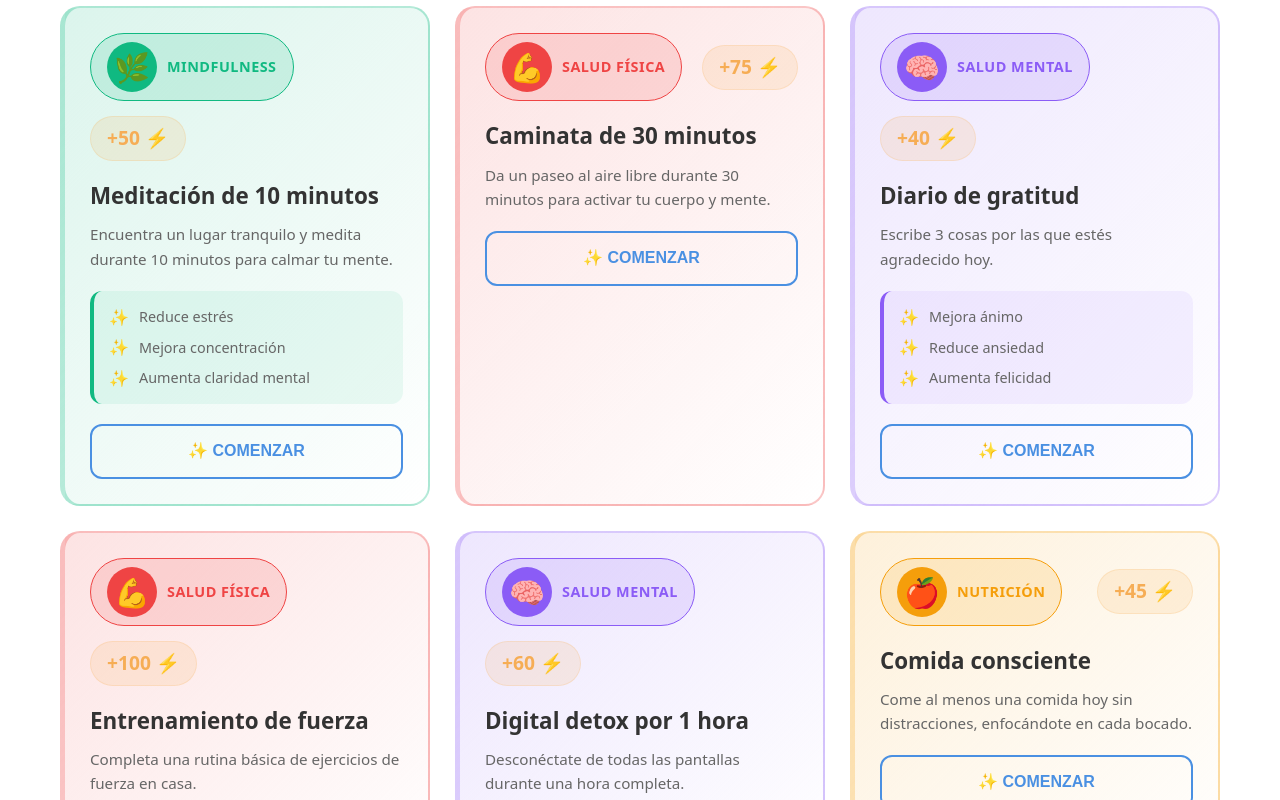
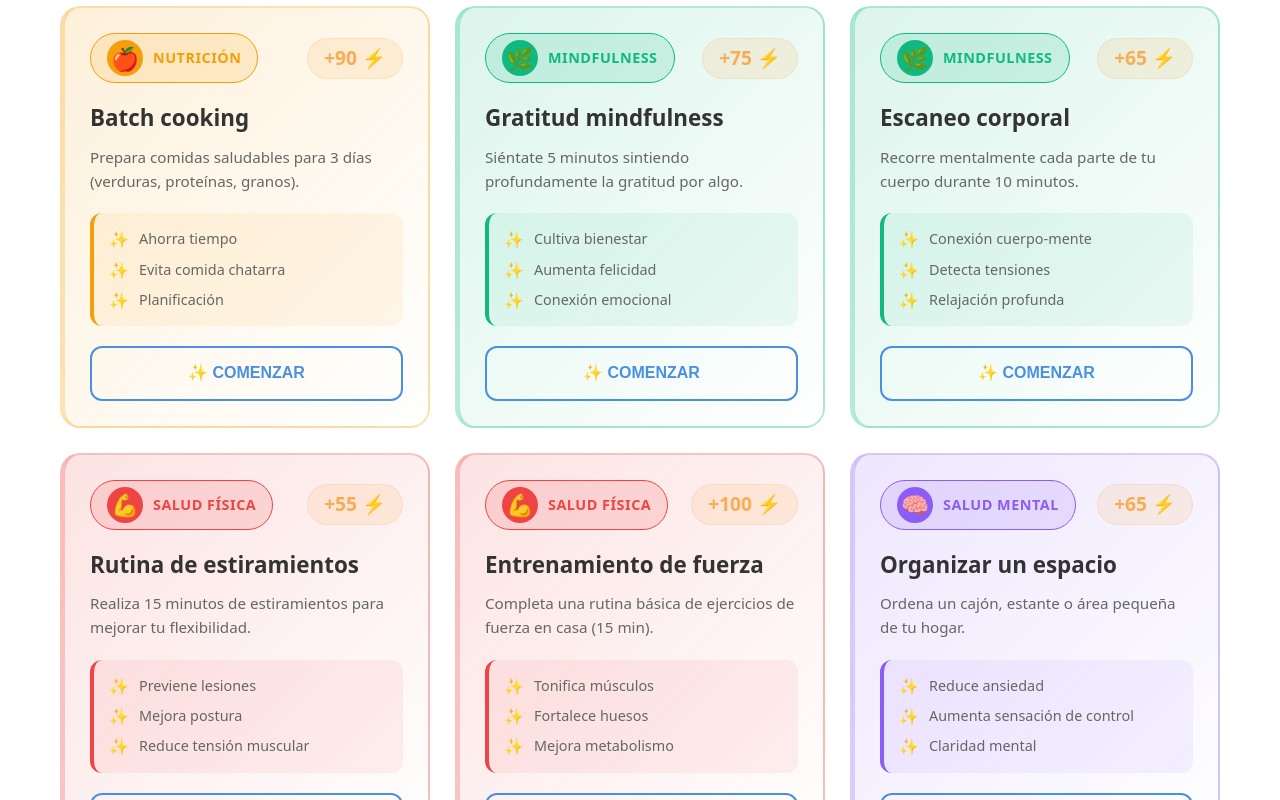
Before and after one commit to AncutaIorga/PearlyApp, an Angular app: page /challenges in a window 1280 px wide. Shown: the part 720-1520 px from the top of the page. Built offline with nearby package versions, Linux system fonts and the light colour scheme; sample sign-in values are in the browser's storage.

Commit message:
v 5.1.2 Pagina de retos arreglada y más retos añadidos

```diff
--- a/src/app/challenges/challenges.css
+++ b/src/app/challenges/challenges.css
@@ -397,24 +397,27 @@
   justify-content: space-between;
   align-items: center;
   margin-bottom: 20px;
-  flex-wrap: wrap;
-  gap: 15px;
+  width: 100%;
+  gap: 10px;
 }
 
 .status-left {
   display: flex;
   align-items: center;
   gap: 10px;
+  min-width: 0; /* Permitir que se encoja si es necesario */
+  flex: 1;
 }
 
-/* Categoría */
+/* Contenedor de categoría */
 .challenge-category-icon {
   display: flex;
   align-items: center;
   gap: 10px;
-  padding: 8px 16px;
+  padding: 6px 16px;
   border-radius: 50px;
   border: 1px solid;
+  white-space: nowrap;
 }
 
 /* Colores para el contenedor de categoría */
@@ -440,14 +443,15 @@
 
 /* Icono de categoría */
 .category-icon {
-  font-size: 1.8rem;
-  width: 50px;
-  height: 50px;
+  font-size: 1.4rem;
+  width: 36px;
+  height: 36px;
   display: flex;
   align-items: center;
   justify-content: center;
   border-radius: 50%;
   color: white;
+  flex-shrink: 0;
 }
 
 /* Colores para el icono */
@@ -493,23 +497,32 @@
   color: var(--category-nutrition) !important;
 }
 
+/* Puntos de energía - SIEMPRE A LA DERECHA */
 .challenge-points {
   font-size: 1.2rem;
   font-weight: 700;
   color: #f6ad55;
   background: rgba(246, 173, 85, 0.15);
-  padding: 8px 16px;
+  padding: 6px 16px;
   border-radius: 50px;
   white-space: nowrap;
   flex-shrink: 0;
   border: 1px solid rgba(246, 173, 85, 0.2);
+  margin-left: auto; /* FORZAR a la derecha */
+  text-align: center;
+  min-width: 80px; /* Ancho mínimo para consistencia */
+  display: inline-flex;
+  align-items: center;
+  justify-content: center;
 }
 
+/* Modo oscuro para puntos */
 [data-theme="dark"] .challenge-points {
   background: rgba(246, 173, 85, 0.25);
   color: #fbd38d;
   border-color: rgba(246, 173, 85, 0.3);
 }
+
 
 /* ===== CONTENIDO ===== */
 .challenge-title-simple {
@@ -1109,9 +1122,10 @@
 
 /* ===== RESPONSIVE ===== */
 @media (max-width: 768px) {
-  .challenges-page {
-    padding: 15px;
-    padding-top: 90px;
+  .challenge-status {
+    flex-direction: row; /* FORZAR a mantener fila */
+    flex-wrap: nowrap; /* NO permitir wrap */
+    gap: 8px;
   }
 
   .page-header {
@@ -1188,8 +1202,7 @@
   }
 
   .status-left {
-    width: 100%;
-    justify-content: space-between;
+    flex: 1;
   }
 
   .daily-tip {
@@ -1218,15 +1231,18 @@
 }
 
 @media (max-width: 480px) {
+  .challenge-status {
+    flex-wrap: wrap; /* Permitir wrap si no hay espacio */
+    gap: 10px;
+  }
   .status-left {
-    flex-direction: column;
-    align-items: flex-start;
-    gap: 8px;
+    width: 100%;
+    justify-content: flex-start;
   }
 
   .challenge-points {
-    font-size: 1.1rem;
-    padding: 5px 12px;
+    margin-left: 0;
+    width: auto;
   }
 
   .simple-filters {
--- a/src/app/challenges/challenges.html
+++ b/src/app/challenges/challenges.html
@@ -1,7 +1,6 @@
 <app-navbar></app-navbar>
 
 <div class="challenges-page">
-  <!-- Encabezado principal -->
   <!-- Encabezado principal -->
   <header class="page-header">
     <div class="header-main">
@@ -33,9 +32,7 @@
     <div class="balance-header">
       <div>
         <h2>Tu balance mente-cuerpo</h2>
-        <!-- Ya eliminado el texto de retos completados -->
       </div>
-      <!-- ELIMINÉ EL SCORE {{ wellnessScore }}/100 -->
     </div>
 
     <div class="balance-bars">
@@ -79,7 +76,7 @@
     <div
       *ngFor="let challenge of filteredChallenges"
       class="challenge-card-simple {{challenge.category}}"
-      [class.completed]="challenge.completed">
+      [class.completed]="challenge.completed === true">
 
       <!-- Categoría y puntos en la misma línea -->
       <div class="challenge-status">
@@ -110,11 +107,11 @@
       <!-- Botón de acción -->
       <button
         (click)="handleChallengeAction(challenge)"
-        [disabled]="challenge.completed"
+        [disabled]="challenge.completed === true"
         class="action-btn"
-        [class.completed-btn]="challenge.completed">
-          <span *ngIf="challenge.completed" class="btn-text">✅ COMPLETADO</span>
-          <span *ngIf="!challenge.completed" class="btn-text">✨ COMENZAR</span>
+        [class.completed-btn]="challenge.completed === true">
+          <span *ngIf="challenge.completed === true" class="btn-text">✅ COMPLETADO</span>
+          <span *ngIf="challenge.completed === false" class="btn-text">✨ COMENZAR</span>
       </button>
     </div>
   </div>
@@ -127,7 +124,7 @@
     </div>
 
     <div class="daily-cards-container">
-      <div class="daily-challenge-card" *ngFor="let daily of dailyChallenges"[attr.data-daily-id]="daily.id">
+      <div class="daily-challenge-card" *ngFor="let daily of dailyChallenges" [attr.data-daily-id]="daily.id">
         <!-- SOLO PUNTOS, NO DÍA -->
         <div class="daily-card-header">
           <span class="points-badge">+{{ daily.points }} ⚡</span>
@@ -144,10 +141,10 @@
 
         <button
           (click)="completeDailyChallenge(daily.id)"
-          [disabled]="daily.completed"
+          [disabled]="daily.completed === true"
           class="daily-action-btn"
-          [class.claimed]="daily.completed">
-          {{ daily.completed ? '✅ COMPLETADO' : '✨ COMENZAR' }}
+          [class.claimed]="daily.completed === true">
+          {{ daily.completed === true ? '✅ COMPLETADO' : '✨ COMENZAR' }}
         </button>
       </div>
     </div>
--- a/src/app/challenges/challenges.ts
+++ b/src/app/challenges/challenges.ts
@@ -1,5 +1,5 @@
 import { Component, OnInit, inject } from '@angular/core';
-import { CommonModule, NgClass } from '@angular/common';
+import { CommonModule } from '@angular/common';
 import { RouterModule } from '@angular/router';
 import { AuthService } from '../services/auth';
 import { UserService } from '../services/user';
@@ -15,6 +15,7 @@ interface Challenge {
   completed: boolean;
   inProgress: boolean;
   benefits?: string[];
+  order?: number; // Para mantener el orden original
 }
 
 interface DailyChallenge {
@@ -37,8 +38,7 @@ interface Filter {
   imports: [
     CommonModule,
     RouterModule,
-    NavbarComponent,
-    NgClass
+    NavbarComponent
   ],
   templateUrl: './challenges.html',
   styleUrls: ['./challenges.css']
@@ -74,28 +74,72 @@ export class ChallengesComponent implements OnInit {
 
   challenges: Challenge[] = [];
   dailyChallenges: DailyChallenge[] = [];
+  private currentUserId: string = 'anonymous';
+  private originalChallenges: Challenge[] = []; // Guardar orden original
 
   get filteredChallenges(): Challenge[] {
-    if (this.activeFilter === 'all') return this.challenges;
-    return this.challenges.filter(c => c.category === this.activeFilter);
+    let filtered = this.challenges;
+
+    // Filtrar por categoría si no es 'all'
+    if (this.activeFilter !== 'all') {
+      filtered = this.challenges.filter(c => c.category === this.activeFilter);
+    }
+
+    // Separar completados y no completados
+    const completed = filtered.filter(c => c.completed === true);
+    const notCompleted = filtered.filter(c => c.completed === false);
+
+    // Ordenar no completados aleatoriamente
+    const shuffledNotCompleted = this.shuffleArray([...notCompleted]);
+
+    // Si es 'all', mantener orden aleatorio, si es por categoría, ordenar por puntos o ID
+    if (this.activeFilter === 'all') {
+      // Para 'all': aleatorio + completados abajo
+      return [...shuffledNotCompleted, ...completed];
+    } else {
+      // Para categorías específicas: ordenar por puntos o como prefieras
+      const sortedNotCompleted = shuffledNotCompleted.sort((a, b) => b.points - a.points);
+      return [...sortedNotCompleted, ...completed];
+    }
+  }
+
+  // Función para mezclar array aleatoriamente (Fisher-Yates)
+  private shuffleArray(array: any[]): any[] {
+    for (let i = array.length - 1; i > 0; i--) {
+      const j = Math.floor(Math.random() * (i + 1));
+      [array[i], array[j]] = [array[j], array[i]];
+    }
+    return array;
   }
 
   ngOnInit() {
-    this.loadUserProgress();
-
-    if (this.challenges.length === 0) {
-      this.initializeChallengesAsNotCompleted();
+    // Obtener el email del usuario actual como identificador único
+    const userData = this.user();
+    if (userData && userData.email) {
+      this.currentUserId = userData.email.replace(/[.#$[\]]/g, '_');
+    } else {
+      this.currentUserId = 'anonymous';
     }
 
-    if (this.dailyChallenges.length === 0) {
-      this.initializeDailyChallengesAsNotCompleted();
-    }
+    // Inicializar retos SIN COMPLETAR siempre primero
+    this.initializeChallengesAsNotCompleted();
+    this.initializeDailyChallengesAsNotCompleted();
+
+    // Guardar orden original
+    this.originalChallenges = [...this.challenges];
+
+    // Cargar progreso específico del usuario
+    this.loadUserProgress();
 
     this.calculateTotalChallenges();
 
     setTimeout(() => {
       this.checkForFocusedChallenge();
     }, 500);
+  }
+
+  private getStorageKey(): string {
+    return `pearly-wellness-progress-${this.currentUserId}`;
   }
 
   private checkForFocusedChallenge() {
@@ -132,8 +176,133 @@ export class ChallengesComponent implements OnInit {
 
   private initializeChallengesAsNotCompleted() {
     this.challenges = [
+      // ===== RETOS MENTALES (6) =====
       {
-        id: '1',
+        id: 'mental-1',
+        title: 'Diario de gratitud',
+        description: 'Escribe 3 cosas por las que estés agradecido hoy.',
+        category: 'mental',
+        points: 40,
+        completed: false,
+        inProgress: false,
+        benefits: ['Mejora ánimo', 'Reduce ansiedad', 'Aumenta felicidad']
+      },
+      {
+        id: 'mental-2',
+        title: 'Digital detox por 1 hora',
+        description: 'Desconéctate de todas las pantallas durante una hora completa.',
+        category: 'mental',
+        points: 60,
+        completed: false,
+        inProgress: false,
+        benefits: ['Reduce estrés digital', 'Mejora concentración', 'Aumenta productividad']
+      },
+      {
+        id: 'mental-3',
+        title: 'Lectura de 20 minutos',
+        description: 'Lee un libro o artículo que te inspire durante 20 minutos.',
+        category: 'mental',
+        points: 45,
+        completed: false,
+        inProgress: false,
+        benefits: ['Estimula mente', 'Reduce estrés', 'Aumenta conocimiento']
+      },
+      {
+        id: 'mental-4',
+        title: 'Visualización positiva',
+        description: 'Imagina tu mejor versión y visualiza tus metas cumplidas por 5 minutos.',
+        category: 'mental',
+        points: 35,
+        completed: false,
+        inProgress: false,
+        benefits: ['Aumenta motivación', 'Clarifica objetivos', 'Reduce ansiedad']
+      },
+      {
+        id: 'mental-5',
+        title: 'Afirmaciones matutinas',
+        description: 'Repite 5 afirmaciones positivas frente al espejo.',
+        category: 'mental',
+        points: 30,
+        completed: false,
+        inProgress: false,
+        benefits: ['Mejora autoestima', 'Reduce diálogo interno negativo', 'Empodera']
+      },
+      {
+        id: 'mental-6',
+        title: 'Organizar un espacio',
+        description: 'Ordena un cajón, estante o área pequeña de tu hogar.',
+        category: 'mental',
+        points: 65,
+        completed: false,
+        inProgress: false,
+        benefits: ['Reduce ansiedad', 'Aumenta sensación de control', 'Claridad mental']
+      },
+
+      // ===== RETOS FÍSICOS (6) =====
+      {
+        id: 'physical-1',
+        title: 'Caminata de 30 minutos',
+        description: 'Da un paseo al aire libre durante 30 minutos para activar tu cuerpo y mente.',
+        category: 'physical',
+        points: 75,
+        completed: false,
+        inProgress: false,
+        benefits: ['Mejora circulación', 'Quema calorías', 'Despeja mente']
+      },
+      {
+        id: 'physical-2',
+        title: 'Entrenamiento de fuerza',
+        description: 'Completa una rutina básica de ejercicios de fuerza en casa (15 min).',
+        category: 'physical',
+        points: 100,
+        completed: false,
+        inProgress: false,
+        benefits: ['Tonifica músculos', 'Fortalece huesos', 'Mejora metabolismo']
+      },
+      {
+        id: 'physical-3',
+        title: 'Rutina de estiramientos',
+        description: 'Realiza 15 minutos de estiramientos para mejorar tu flexibilidad.',
+        category: 'physical',
+        points: 55,
+        completed: false,
+        inProgress: false,
+        benefits: ['Previene lesiones', 'Mejora postura', 'Reduce tensión muscular']
+      },
+      {
+        id: 'physical-4',
+        title: 'Subir escaleras',
+        description: 'Sube y baja escaleras durante 10 minutos en lugar de usar el ascensor.',
+        category: 'physical',
+        points: 85,
+        completed: false,
+        inProgress: false,
+        benefits: ['Fortalece piernas', 'Mejora capacidad cardiovascular', 'Quema calorías']
+      },
+      {
+        id: 'physical-5',
+        title: 'Baile libre',
+        description: 'Pon tu música favorita y baila durante 15 minutos.',
+        category: 'physical',
+        points: 60,
+        completed: false,
+        inProgress: false,
+        benefits: ['Libera endorfinas', 'Mejora coordinación', 'Divertido']
+      },
+      {
+        id: 'physical-6',
+        title: 'Yoga matutino',
+        description: 'Realiza 20 minutos de yoga para activar el cuerpo.',
+        category: 'physical',
+        points: 90,
+        completed: false,
+        inProgress: false,
+        benefits: ['Mejora flexibilidad', 'Reduce estrés', 'Equilibra cuerpo-mente']
+      },
+
+      // ===== RETOS MINDFULNESS (6) =====
+      {
+        id: 'mindfulness-1',
         title: 'Meditación de 10 minutos',
         description: 'Encuentra un lugar tranquilo y medita durante 10 minutos para calmar tu mente.',
         category: 'mindfulness',
@@ -143,77 +312,116 @@ export class ChallengesComponent implements OnInit {
         benefits: ['Reduce estrés', 'Mejora concentración', 'Aumenta claridad mental']
       },
       {
-        id: '2',
-        title: 'Caminata de 30 minutos',
-        description: 'Da un paseo al aire libre durante 30 minutos para activar tu cuerpo y mente.',
-        category: 'physical',
-        points: 75,
+        id: 'mindfulness-2',
+        title: 'Respiración profunda',
+        description: 'Practica la técnica de respiración 4-7-8 durante 5 minutos.',
+        category: 'mindfulness',
+        points: 35,
         completed: false,
-        inProgress: false
+        inProgress: false,
+        benefits: ['Calma sistema nervioso', 'Reduce ansiedad', 'Mejora sueño']
       },
       {
-        id: '3',
-        title: 'Diario de gratitud',
-        description: 'Escribe 3 cosas por las que estés agradecido hoy.',
-        category: 'mental',
+        id: 'mindfulness-3',
+        title: 'Escaneo corporal',
+        description: 'Recorre mentalmente cada parte de tu cuerpo durante 10 minutos.',
+        category: 'mindfulness',
+        points: 65,
+        completed: false,
+        inProgress: false,
+        benefits: ['Conexión cuerpo-mente', 'Detecta tensiones', 'Relajación profunda']
+      },
+      {
+        id: 'mindfulness-4',
+        title: 'Observación consciente',
+        description: 'Observa un objeto durante 5 minutos con atención plena.',
+        category: 'mindfulness',
         points: 40,
         completed: false,
         inProgress: false,
-        benefits: ['Mejora ánimo', 'Reduce ansiedad', 'Aumenta felicidad']
+        benefits: ['Entrena atención', 'Calma mente', 'Presente']
       },
       {
-        id: '4',
-        title: 'Entrenamiento de fuerza',
-        description: 'Completa una rutina básica de ejercicios de fuerza en casa.',
-        category: 'physical',
-        points: 100,
+        id: 'mindfulness-5',
+        title: 'Caminata mindfulness',
+        description: 'Camina 10 minutos prestando atención a cada paso y tu respiración.',
+        category: 'mindfulness',
+        points: 70,
         completed: false,
-        inProgress: false
+        inProgress: false,
+        benefits: ['Meditación en movimiento', 'Conexión con entorno', 'Paz interior']
       },
       {
-        id: '5',
-        title: 'Digital detox por 1 hora',
-        description: 'Desconéctate de todas las pantallas durante una hora completa.',
-        category: 'mental',
-        points: 60,
+        id: 'mindfulness-6',
+        title: 'Gratitud mindfulness',
+        description: 'Siéntate 5 minutos sintiendo profundamente la gratitud por algo.',
+        category: 'mindfulness',
+        points: 75,
         completed: false,
-        inProgress: false
+        inProgress: false,
+        benefits: ['Cultiva bienestar', 'Aumenta felicidad', 'Conexión emocional']
       },
+
+      // ===== RETOS NUTRICIÓN (6) =====
       {
-        id: '6',
+        id: 'nutrition-1',
         title: 'Comida consciente',
         description: 'Come al menos una comida hoy sin distracciones, enfocándote en cada bocado.',
         category: 'nutrition',
         points: 45,
         completed: false,
-        inProgress: false
+        inProgress: false,
+        benefits: ['Mejora digestión', 'Reconoce saciedad', 'Disfruta alimentos']
       },
       {
-        id: '7',
-        title: 'Rutina de estiramientos',
-        description: 'Realiza 15 minutos de estiramientos para mejorar tu flexibilidad.',
-        category: 'physical',
-        points: 55,
-        completed: false,
-        inProgress: false
-      },
-      {
-        id: '8',
-        title: 'Respiración profunda',
-        description: 'Practica la técnica de respiración 4-7-8 durante 5 minutos.',
-        category: 'mindfulness',
-        points: 35,
-        completed: false,
-        inProgress: false
-      },
-      {
-        id: '9',
+        id: 'nutrition-2',
         title: 'Hidratación consciente',
         description: 'Toma 8 vasos de agua durante el día, registrando cada uno.',
         category: 'nutrition',
         points: 70,
         completed: false,
-        inProgress: false
+        inProgress: false,
+        benefits: ['Hidrata cuerpo', 'Mejora piel', 'Aumenta energía']
+      },
+      {
+        id: 'nutrition-3',
+        title: 'Desayuno saludable',
+        description: 'Prepara un desayuno equilibrado con proteínas, fibra y fruta.',
+        category: 'nutrition',
+        points: 55,
+        completed: false,
+        inProgress: false,
+        benefits: ['Energía duradera', 'Mejora metabolismo', 'Evita picos de hambre']
+      },
+      {
+        id: 'nutrition-4',
+        title: 'Batch cooking',
+        description: 'Prepara comidas saludables para 3 días (verduras, proteínas, granos).',
+        category: 'nutrition',
+        points: 90,
+        completed: false,
+        inProgress: false,
+        benefits: ['Ahorra tiempo', 'Evita comida chatarra', 'Planificación']
+      },
+      {
+        id: 'nutrition-5',
+        title: '5 porciones de vegetales',
+        description: 'Consume al menos 5 porciones de frutas y verduras hoy.',
+        category: 'nutrition',
+        points: 100,
+        completed: false,
+        inProgress: false,
+        benefits: ['Vitaminas y minerales', 'Fibra', 'Antioxidantes']
+      },
+      {
+        id: 'nutrition-6',
+        title: 'Reducir azúcar',
+        description: 'Evita azúcares añadidos durante todo el día.',
+        category: 'nutrition',
+        points: 85,
+        completed: false,
+        inProgress: false,
+        benefits: ['Estabiliza energía', 'Mejora salud dental', 'Control peso']
       }
     ];
   }
@@ -272,7 +480,8 @@ export class ChallengesComponent implements OnInit {
   }
 
   private loadUserProgress() {
-    const savedProgress = localStorage.getItem('pearly-wellness-progress');
+    const storageKey = this.getStorageKey();
+    const savedProgress = localStorage.getItem(storageKey);
 
     if (savedProgress) {
       try {
@@ -285,10 +494,9 @@ export class ChallengesComponent implements OnInit {
         this.completedChallenges = progress.completedChallenges || 0;
         this.dailyTip = progress.dailyTip || this.dailyTip;
 
+        // Aplicar estados completados SOLO si existen en el progreso guardado
         const savedChallenges = progress.challenges;
         if (savedChallenges && Array.isArray(savedChallenges) && savedChallenges.length > 0) {
-          this.initializeChallengesAsNotCompleted();
-
           this.challenges = this.challenges.map(challenge => {
             const saved = savedChallenges.find((c: any) => c.id === challenge.id);
             if (saved) {
@@ -304,8 +512,6 @@ export class ChallengesComponent implements OnInit {
 
         const savedDaily = progress.dailyChallenges;
         if (savedDaily && Array.isArray(savedDaily) && savedDaily.length > 0) {
-          this.initializeDailyChallengesAsNotCompleted();
-
           this.dailyChallenges = this.dailyChallenges.map(daily => {
             const saved = savedDaily.find((d: any) => d.id === daily.id);
             if (saved) {
@@ -317,25 +523,17 @@ export class ChallengesComponent implements OnInit {
 
       } catch (error) {
         console.error('Error cargando progreso:', error);
-        this.resetAllProgress();
+        this.resetToInitialState();
       }
     } else {
-      this.resetAllProgress();
+      // No hay progreso para este usuario -> estado inicial
+      this.resetToInitialState();
     }
 
     this.updateWellnessScore();
-    this.calculateTotalChallenges();
   }
 
-  private calculateTotalChallenges() {
-    this.totalChallenges = this.challenges.length;
-  }
-
-  private updateWellnessScore() {
-    this.wellnessScore = Math.round((this.mentalHealth + this.physicalHealth) / 2);
-  }
-
-  private resetAllProgress() {
+  private resetToInitialState() {
     this.energyPoints = 0;
     this.currentStreak = 0;
     this.mentalHealth = 0;
@@ -348,7 +546,16 @@ export class ChallengesComponent implements OnInit {
     this.initializeChallengesAsNotCompleted();
     this.initializeDailyChallengesAsNotCompleted();
 
+    // Guardar el estado inicial para este usuario
     this.saveProgress();
+  }
+
+  private calculateTotalChallenges() {
+    this.totalChallenges = this.challenges.length;
+  }
+
+  private updateWellnessScore() {
+    this.wellnessScore = Math.round((this.mentalHealth + this.physicalHealth) / 2);
   }
 
   private saveProgress() {
@@ -372,7 +579,8 @@ export class ChallengesComponent implements OnInit {
       lastUpdated: new Date().toISOString()
     };
 
-    localStorage.setItem('pearly-wellness-progress', JSON.stringify(progress));
+    const storageKey = this.getStorageKey();
+    localStorage.setItem(storageKey, JSON.stringify(progress));
   }
 
   getFilterIcon(filterId: string): string {
@@ -488,7 +696,7 @@ export class ChallengesComponent implements OnInit {
   }
 
   private saveChallengeProgress(challengeId: string) {
-    const challengeKey = `challenge-${challengeId}-progress`;
+    const challengeKey = `challenge-${challengeId}-progress-${this.currentUserId}`;
     const savedProgress = localStorage.getItem(challengeKey);
 
     let currentProgress = 0;
@@ -538,24 +746,4 @@ export class ChallengesComponent implements OnInit {
     });
     this.saveProgress();
   }
-
-  public forceResetForNewUser() {
-    localStorage.removeItem('pearly-wellness-progress');
-
-    this.energyPoints = 0;
-    this.currentStreak = 0;
-    this.mentalHealth = 0;
-    this.physicalHealth = 0;
-    this.wellnessScore = 0;
-    this.completedChallenges = 0;
-
-    this.initializeChallengesAsNotCompleted();
-    this.initializeDailyChallengesAsNotCompleted();
-
-    this.dailyTip = "Completa tu primer reto para desbloquear consejos personalizados.";
-
-    this.saveProgress();
-
-    this.notificationService.success('🔄 Progreso reiniciado. Todos los retos están disponibles para completar.');
-  }
 }
```
Lines whose indentation alone changed are shown as unchanged.
